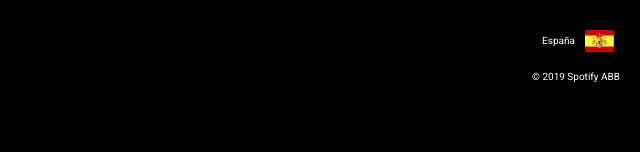
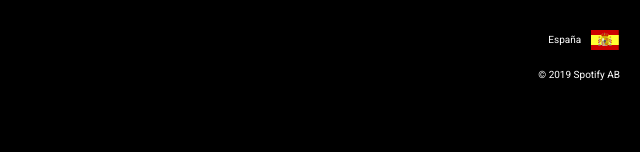
Before and after one commit to MelsCrest/promo-B-module-1-pair-2-spotify, a plain HTML site: page index.html in a window 1280 px wide. Shown: the part 2234-2386 px from the top of the page, 640-1280 px from the left. Drawn offline with Linux system fonts and the light colour scheme.

Commit message:
Correccion de cambios realizados durante la tutoria

```diff
--- a/index.html
+++ b/index.html
@@ -88,7 +88,7 @@
                 <p>España</p>
                 <img src="./images/es.svg" alt="">
             </div>
-            <p class="copy">© 2019 Spotify ABB</p>
+            <p class="copy">© 2019 Spotify AB</p>
         </div>
 
     </footer>
```
